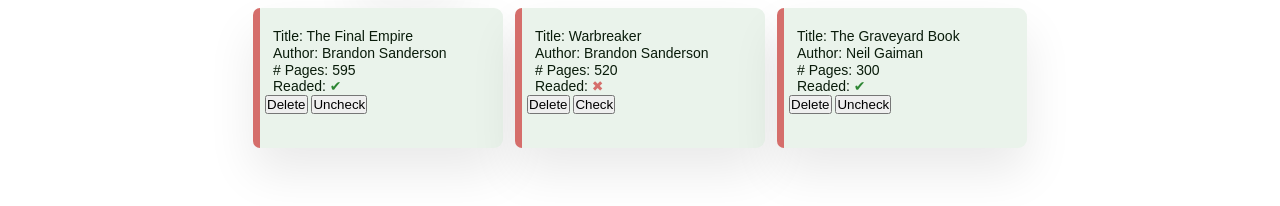
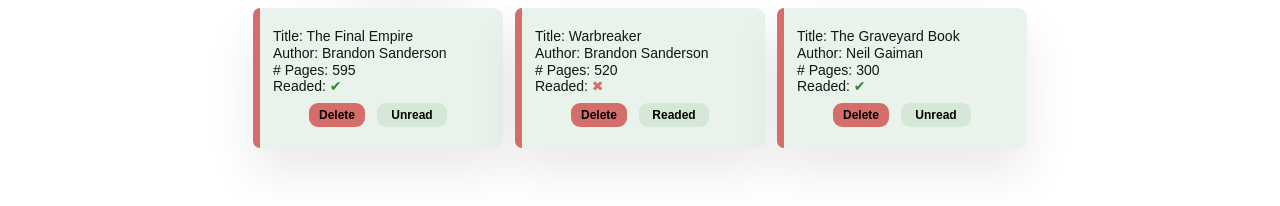
Before and after one commit to AndresAR-92/Library, a plain HTML site: page index.html in a window 1280 px wide. Shown: the part 164-370 px from the top of the page. Drawn offline with Linux system fonts and the light colour scheme.

Commit message:
Agrega estilos a botones de tarjetas

```diff
--- a/script.js
+++ b/script.js
@@ -75,7 +75,7 @@ function displayBooks() {
                   <button data-index="${books.indexOf(
                     books[book]
                   )}" class="readedBtn">${
-      books[book].read ? 'Uncheck' : 'Check'
+      books[book].read ? 'Unread' : 'Readed'
     }</button>
                 </div>
             </div>
--- a/style.css
+++ b/style.css
@@ -239,3 +239,28 @@ dialog::backdrop {
 .uncheck {
   color: #d56e6b;
 }
+
+.bookBtns {
+  margin-top: 8px;
+  display: flex;
+  align-items: center;
+  justify-content: center;
+  gap: 12px;
+}
+
+.bookBtns button {
+  padding: 5px 10px;
+  border-radius: 9px;
+  border-style: none;
+  font-weight: 600;
+  font-size: 1.2rem;
+}
+
+.deleteBtn {
+  background-color: #d56e6b;
+}
+
+.readedBtn {
+  background-color: #d5e7d6;
+  width: 7rem;
+}
```
